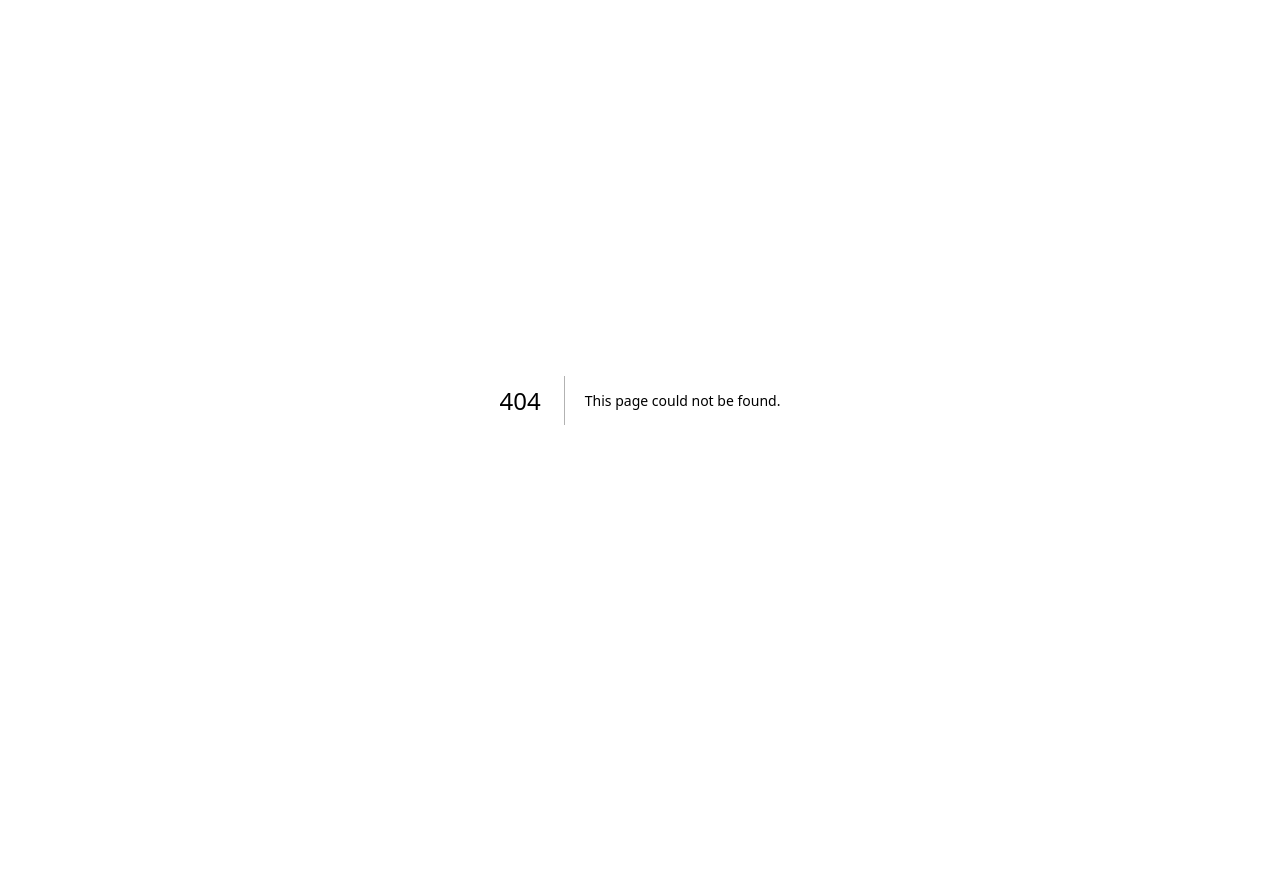
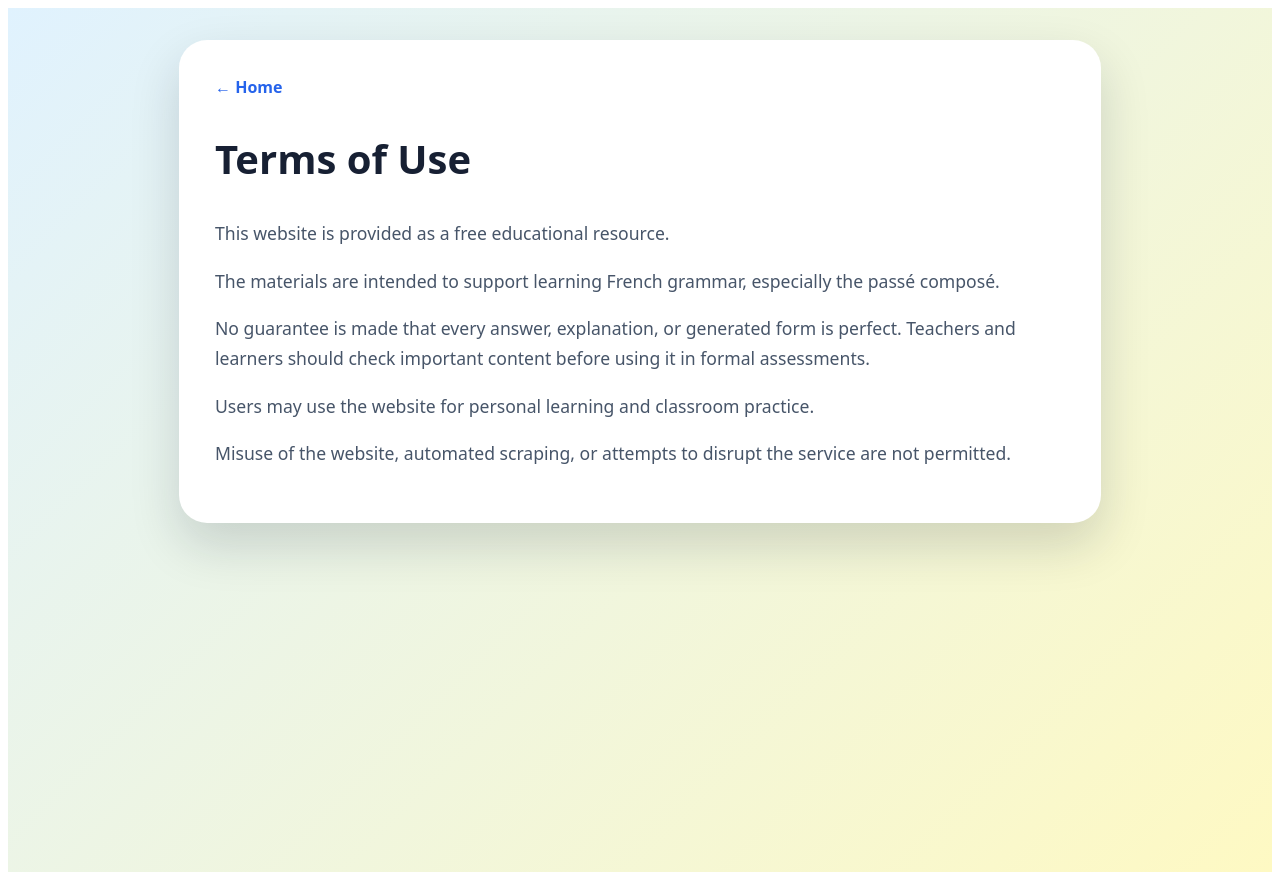
Before and after one commit to ossthun/machinepc, a Next.js app: page /terms in a window 1280 px wide. Before the commit this address had no page. Before the commit the page ends 800 px from the top, so only its background shows below. Built offline with nearby package versions, Linux system fonts and the light colour scheme.

Commit message:
Create Terms of Use page
This page outlines the terms of use for the website, including its purpose, user guidelines, and restrictions on misuse.

```diff
--- /dev/null
+++ b/pages/terms.js
@@ -0,0 +1,74 @@
+import Link from "next/link";
+
+export default function Terms() {
+  return (
+    <Page title="Terms of Use">
+      <p>
+        This website is provided as a free educational resource.
+      </p>
+
+      <p>
+        The materials are intended to support learning French grammar, especially
+        the passé composé.
+      </p>
+
+      <p>
+        No guarantee is made that every answer, explanation, or generated form is
+        perfect. Teachers and learners should check important content before
+        using it in formal assessments.
+      </p>
+
+      <p>
+        Users may use the website for personal learning and classroom practice.
+      </p>
+
+      <p>
+        Misuse of the website, automated scraping, or attempts to disrupt the
+        service are not permitted.
+      </p>
+    </Page>
+  );
+}
+
+function Page({ title, children }) {
+  return (
+    <main style={styles.page}>
+      <section style={styles.card}>
+        <Link href="/" style={styles.back}>← Home</Link>
+        <h1 style={styles.title}>{title}</h1>
+        <div style={styles.text}>{children}</div>
+      </section>
+    </main>
+  );
+}
+
+const styles = {
+  page: {
+    minHeight: "100vh",
+    padding: "32px",
+    fontFamily: "system-ui, sans-serif",
+    background: "linear-gradient(135deg, #e0f2fe, #fef9c3)",
+  },
+  card: {
+    maxWidth: "850px",
+    margin: "0 auto",
+    background: "white",
+    borderRadius: "28px",
+    padding: "36px",
+    boxShadow: "0 22px 50px rgba(15,23,42,.16)",
+  },
+  back: {
+    color: "#2563eb",
+    fontWeight: 900,
+    textDecoration: "none",
+  },
+  title: {
+    fontSize: "2.5rem",
+    color: "#172033",
+  },
+  text: {
+    fontSize: "1.1rem",
+    lineHeight: 1.7,
+    color: "#475569",
+  },
+};
```
